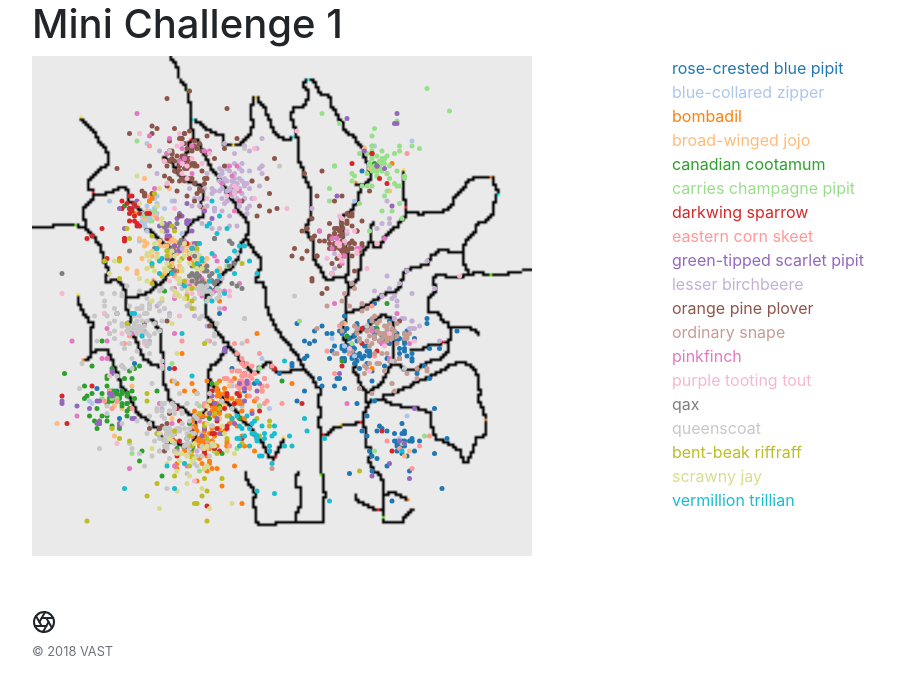
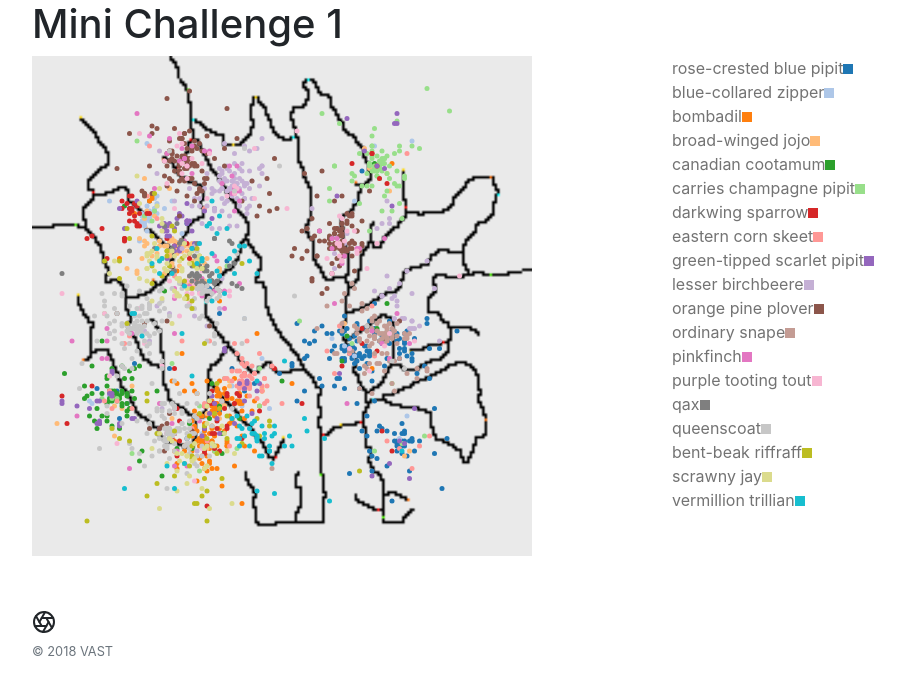
Before and after one commit to iraquitan/vast_2018, a Django app: page /mc1/ in a window 1280 px wide. Shown: the part 56-751 px from the top of the page, without its empty margins (143-1048 px from the left). Run offline with Django 3.2, Linux system fonts and the light colour scheme; some libraries are stand-ins or nearby versions.

Commit message:
feat: Update legend layout

```diff
--- a/static/css/starter-template.css
+++ b/static/css/starter-template.css
@@ -91,6 +91,8 @@
 
 .key-dot {
     display: inline-block;
+    /*float: left;*/
+    vertical-align: center;
     height: 10px;
     margin-right: .5em;
     width: 10px;
--- a/static/js/mc1.js
+++ b/static/js/mc1.js
@@ -24,16 +24,25 @@ function reqListener () {
         function exports(_selection) {
             _selection.each(function (_data) {
                 d3.select(this)
-                    .selectAll("legend").data(_data)
+                    .selectAll(".legend").data(_data)
                     .enter().append('div')
                     .attr("class", "legend")
                     .html(function (d, i) {
                         // return d.toUpperCase()
                         return d
-                    })//.style("color","red")
-                    .style("color", function (d, i) { return color(d) })
-                    .append("span")
+                    })
+                    .style("color","#737373")
+                    // .style("color", function (d, i) { return color(d) })
+                    .html(function (d, i) {
+                        // return d.toUpperCase()
+                        return d
+                    })
+                    // .append("span")
+                    .insert("span")
                     .attr("class", "key-dot")
+                    .style("background-color", function (d, i) {
+                        return color(d);
+                    })
             })
         }
         return exports;
```
